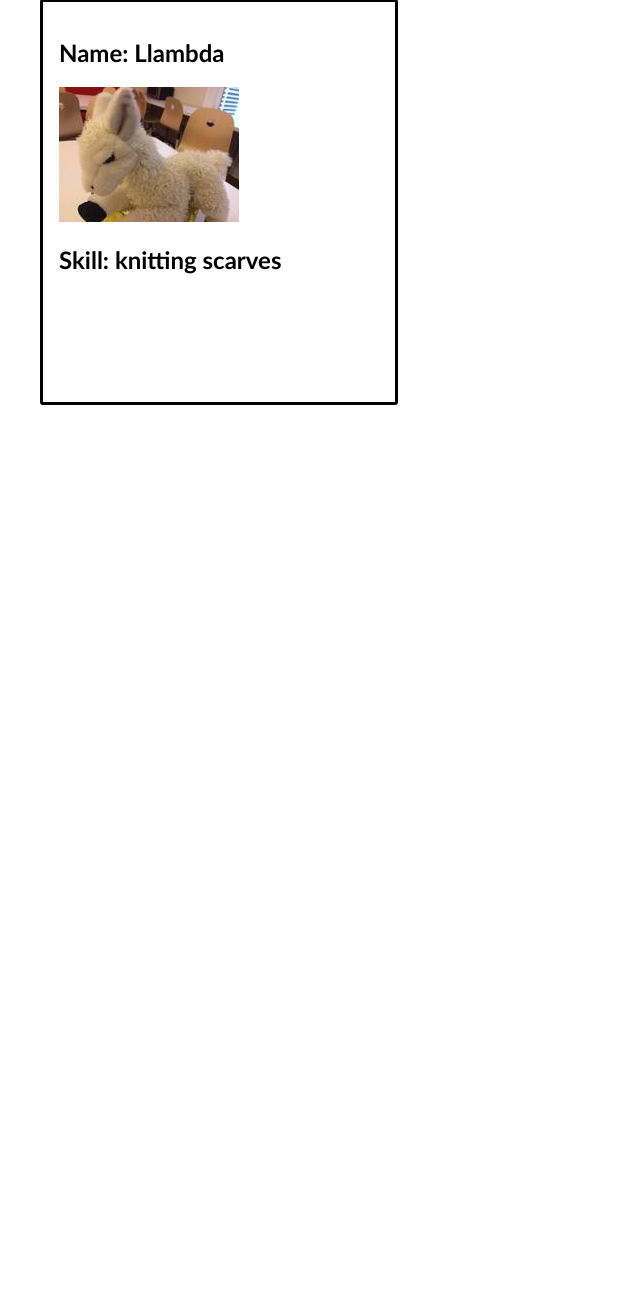
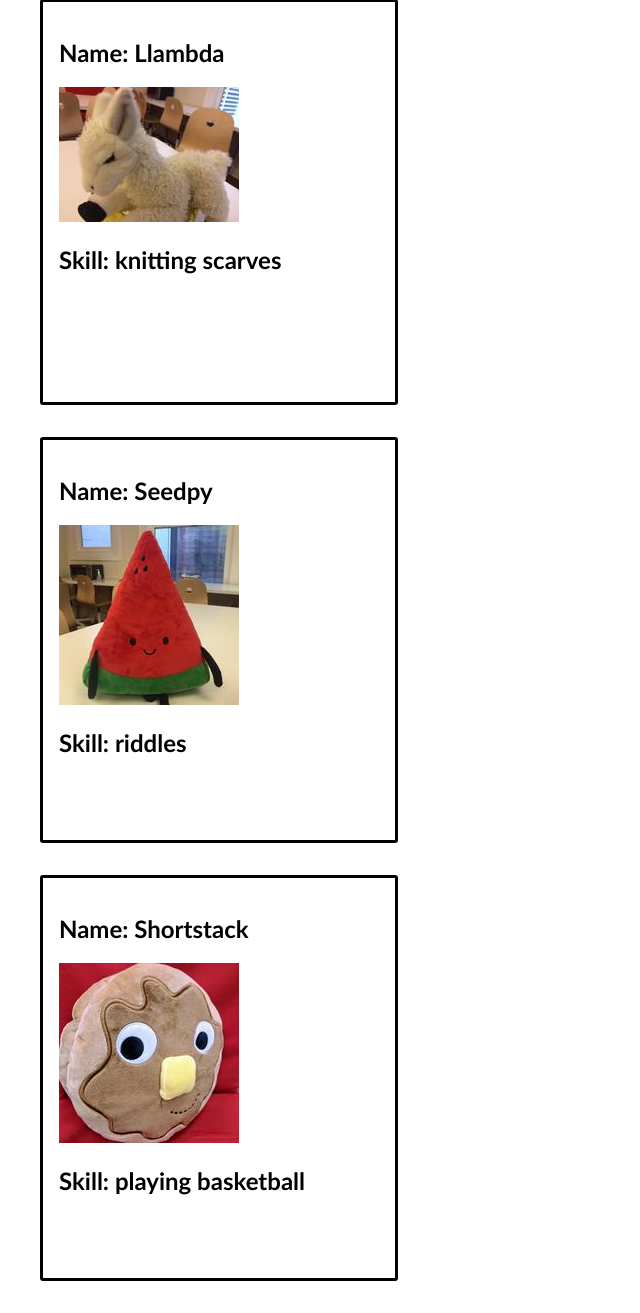
Before and after one commit to Meaguileraa/react-trading-cards, a Flask app: page /cards in a window 1280 px wide. Shown: the part 969-2282 px from the top of the page, without its empty margins (0-640 px from the left). Before the commit the page ends 1374 px from the top, so only its background shows below. Run offline with Flask 2, Linux system fonts and the light colour scheme; some libraries are stand-ins or nearby versions.

Commit message:
Step 3: Add more cards

```diff
--- a/static/js/tradingCard.jsx
+++ b/static/js/tradingCard.jsx
@@ -49,3 +49,25 @@ ReactDOM.render(
   ),
   document.querySelector('#llambda')
 );
+
+ReactDOM.render(
+  (
+    <TradingCard
+      name="Seedpy"
+      skill="riddles"
+      imgUrl="/static/img/seedpy.jpg"
+    />
+  ),
+  document.querySelector('#seedpy')
+);
+
+ReactDOM.render(
+  (
+    <TradingCard
+      name="Shortstack"
+      skill="playing basketball"
+      imgUrl="/static/img/shortstack-overflow.jpg"
+    />
+  ),
+  document.querySelector('#shortstack')
+);
--- a/templates/cards.html
+++ b/templates/cards.html
@@ -18,4 +18,9 @@
 <!-- Mount Llambda's card on to this element. -->
 <div id="llambda"></div>
 
+<!-- Mount Seedpy's card on to this element. -->
+<div id="seedpy"></div>
+
+<!-- Mount Shortstack's card on to this element. -->
+<div id="shortstack"></div>
 {% endblock %}
```
